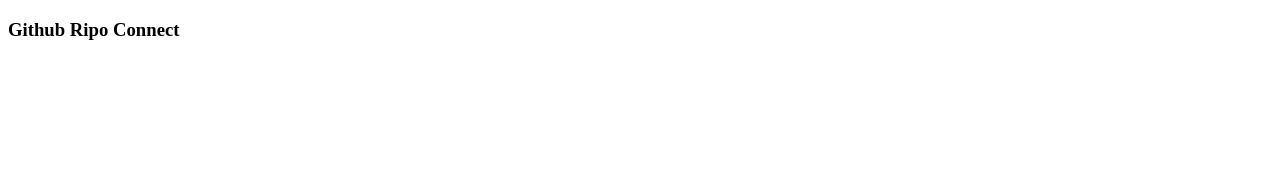
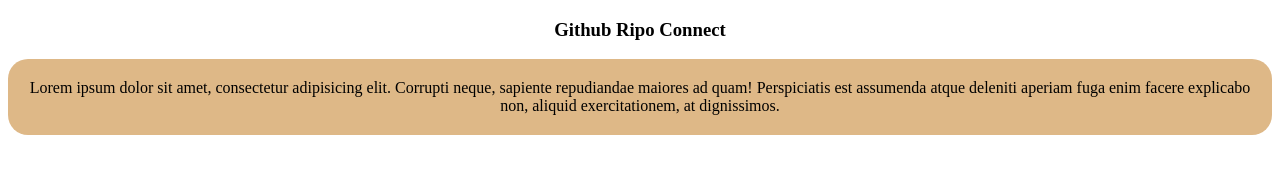
Before and after one commit to kajolrekha/new-github-ripo, a plain HTML site: page index.html in a window 1280 px wide. Drawn offline with Linux system fonts and the light colour scheme.

Commit message:
second commit

```diff
--- a/index.html
+++ b/index.html
@@ -4,8 +4,26 @@
     <meta charset="UTF-8">
     <meta name="viewport" content="width=device-width, initial-scale=1.0">
     <title>GitHub</title>
+    <style>
+body{
+    text-align: center;
+}
+p{
+  background-color: burlywood;
+   padding: 20px;
+   border-radius: 20px;
+
+}
+    </style>
+
+
+
+
 </head>
 <body>
     <h3>Github Ripo Connect</h3>
+<p>Lorem ipsum dolor sit amet, consectetur adipisicing elit. Corrupti neque, sapiente repudiandae maiores ad quam! Perspiciatis est assumenda atque deleniti aperiam fuga enim facere explicabo non, aliquid exercitationem, at dignissimos.</p>
+
+
 </body>
 </html>
```
